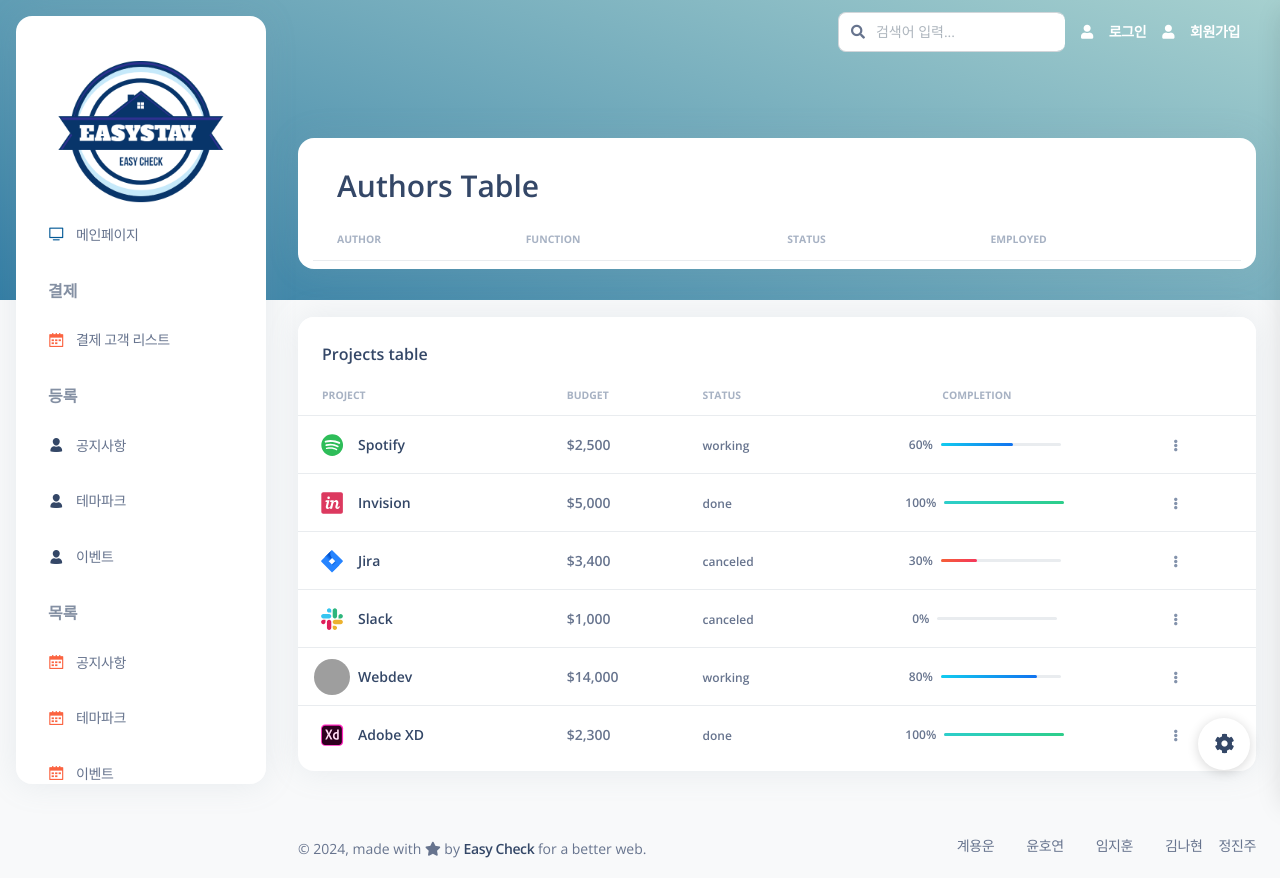
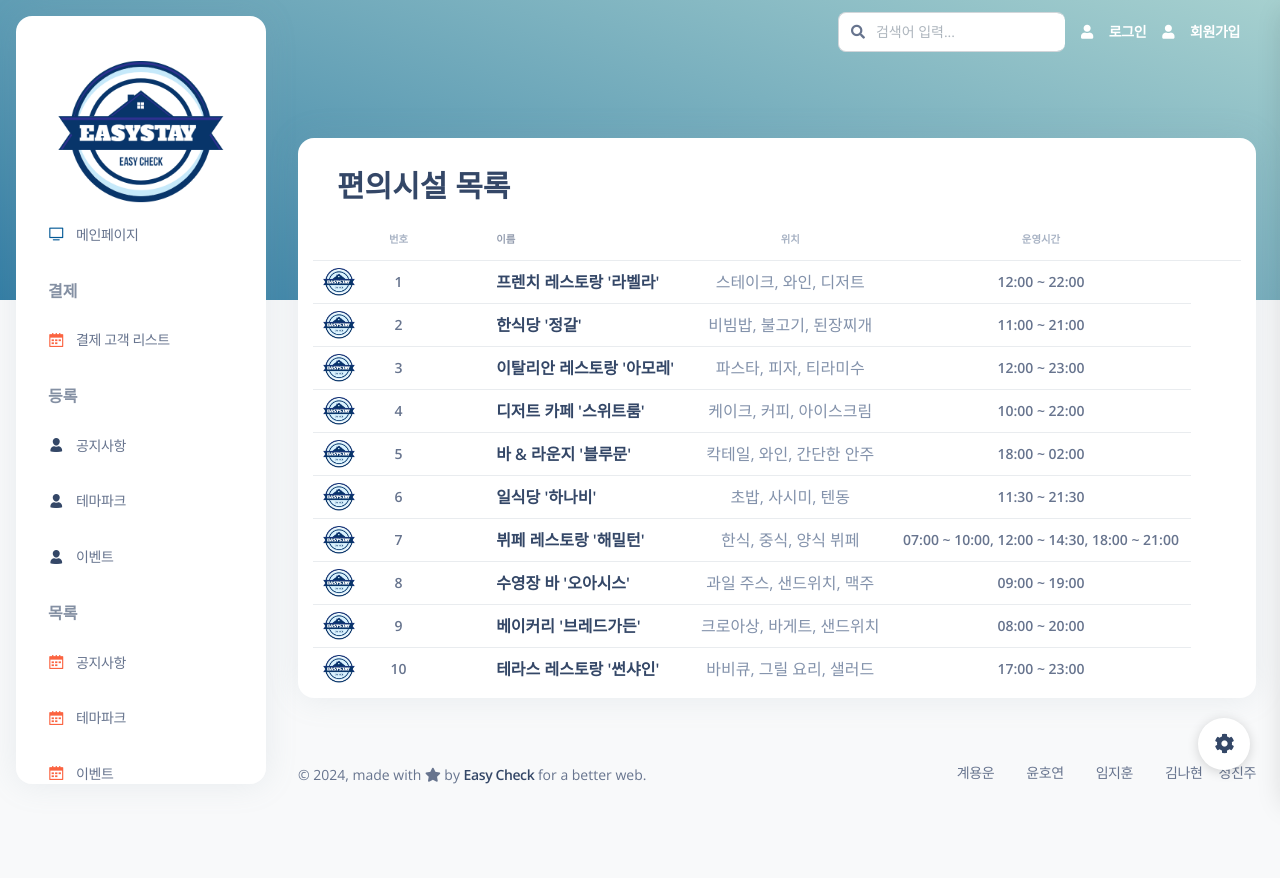
Before and after one commit to beyond-sw-camp/be08-fin-EasyCheck-EasyStay-front-admin, a Vue app: page /amenitieslist in a window 1280 px wide. After the commit the page ends 804 px from the top, so only its background shows below. Built offline with nearby package versions, Linux system fonts and the light colour scheme; grey boxes are pictures that could not be loaded.

Commit message:
design : 편의시설 목록 페이지 구현

```diff
--- a/src/views/AmenitiesList.vue
+++ b/src/views/AmenitiesList.vue
@@ -1,18 +1,89 @@
-<script setup>
-import AuthorsTable from "./components/AuthorsTable.vue";
-import ProjectsTable from "./components/ProjectsTable.vue";
-</script>
 <template>
   <div class="py-4 container-fluid">
-    <div class="row">
-      <div class="col-12">
-        <authors-table />
-      </div>
-    </div>
-    <div class="mt-4 row">
-      <div class="col-12">
-        <projects-table />
-      </div>
-    </div>
+    <AmenitiesTable title="편의시설 목록" :parks="Event" />
   </div>
 </template>
+
+<script>
+import AmenitiesTable from "./components/AmenitiesTable.vue";
+
+export default {
+  components: { AmenitiesTable },
+  data() {
+    return {
+      Event: [
+        {
+          id: 1,
+          name: "프렌치 레스토랑 '라벨라'",
+          location: "스테이크, 와인, 디저트",
+          openingDate: "12:00 ~ 22:00",
+          image: require("../assets/img/002.png"),
+        },
+        {
+          id: 2,
+          name: "한식당 '정갈'",
+          location: "비빔밥, 불고기, 된장찌개",
+          openingDate: "11:00 ~ 21:00",
+          image: require("../assets/img/002.png"),
+        },
+        {
+          id: 3,
+          name: "이탈리안 레스토랑 '아모레'",
+          location: "파스타, 피자, 티라미수",
+          openingDate: "12:00 ~ 23:00",
+          image: require("../assets/img/002.png"),
+        },
+        {
+          id: 4,
+          name: "디저트 카페 '스위트룸'",
+          location: "케이크, 커피, 아이스크림",
+          openingDate: "10:00 ~ 22:00",
+          image: require("../assets/img/002.png"),
+        },
+        {
+          id: 5,
+          name: "바 & 라운지 '블루문'",
+          location: "칵테일, 와인, 간단한 안주",
+          openingDate: "18:00 ~ 02:00",
+          image: require("../assets/img/002.png"),
+        },
+        {
+          id: 6,
+          name: "일식당 '하나비'",
+          location: "초밥, 사시미, 텐동",
+          openingDate: "11:30 ~ 21:30",
+          image: require("../assets/img/002.png"),
+        },
+        {
+          id: 7,
+          name: "뷔페 레스토랑 '해밀턴'",
+          location: "한식, 중식, 양식 뷔페",
+          openingDate: "07:00 ~ 10:00, 12:00 ~ 14:30, 18:00 ~ 21:00",
+          image: require("../assets/img/002.png"),
+        },
+        {
+          id: 8,
+          name: "수영장 바 '오아시스'",
+          location: "과일 주스, 샌드위치, 맥주",
+          openingDate: "09:00 ~ 19:00",
+          image: require("../assets/img/002.png"),
+        },
+        {
+          id: 9,
+          name: "베이커리 '브레드가든'",
+          location: "크로아상, 바게트, 샌드위치",
+          openingDate: "08:00 ~ 20:00",
+          image: require("../assets/img/002.png"),
+        },
+        {
+          id: 10,
+          name: "테라스 레스토랑 '썬샤인'",
+          location: "바비큐, 그릴 요리, 샐러드",
+          openingDate: "17:00 ~ 23:00",
+          image: require("../assets/img/002.png"),
+        },
+      ],
+    };
+  },
+};
+</script>
--- /dev/null
+++ b/src/views/components/AmenitiesTable.vue
@@ -0,0 +1,154 @@
+<template>
+  <div
+    class="card mb-4"
+    style="width: 100%; max-width: 1900px; margin: 50px auto; padding: 0 15px"
+  >
+    <div class="card-header pb-0">
+      <h6 class="fs-3">{{ title }}</h6>
+    </div>
+    <div class="card-body px-0 pt-0 pb-2 table-container">
+      <div class="table-responsive p-0">
+        <table class="table align-items-center mb-0">
+          <thead>
+            <tr>
+              <th
+                class="text-center text-uppercase text-secondary text-xxs font-weight-bolder opacity-7"
+              ></th>
+              <th
+                class="text-center text-uppercase text-secondary text-xxs font-weight-bolder opacity-7"
+              >
+                번호
+              </th>
+              <th
+                class="ztext-secondary text-xxs font-weight-bolder opacity-7 ps-6"
+              >
+                이름
+              </th>
+              <th
+                class="text-center text-uppercase text-secondary text-xxs font-weight-bolder opacity-7"
+              >
+                위치
+              </th>
+              <th
+                class="text-center text-uppercase text-secondary text-xxs font-weight-bolder opacity-7"
+              >
+                운영시간
+              </th>
+              <th class="text-secondary opacity-7"></th>
+            </tr>
+          </thead>
+          <tbody>
+            <tr v-for="(park, index) in parks" :key="park.id">
+              <!-- 사진 -->
+              <td class="photo-cell">
+                <img
+                  :src="park.image"
+                  class="avatar avatar-sm"
+                  :alt="park.name"
+                />
+              </td>
+
+              <!-- 번호 -->
+              <td class="number-cell">
+                <span class="text-sm font-weight-bold">{{ index + 1 }}</span>
+              </td>
+
+              <!-- 테마파크 이름 -->
+              <td class="title-cell">
+                <h6 class="mb-0 text-m">{{ park.name }}</h6>
+              </td>
+
+              <!-- 위치 -->
+              <td class="text-center">
+                <p class="text-m text-secondary mb-0">
+                  {{ park.location }}
+                </p>
+              </td>
+
+              <!-- 개장일 -->
+              <td class="text-center">
+                <span class="text-sm font-weight-bold">{{
+                  park.openingDate
+                }}</span>
+              </td>
+            </tr>
+          </tbody>
+        </table>
+      </div>
+    </div>
+  </div>
+</template>
+
+<script>
+export default {
+  props: {
+    title: {
+      type: String,
+      default: "이벤트 목록",
+    },
+    parks: {
+      type: Array,
+      required: true,
+      default: () => [],
+    },
+  },
+};
+</script>
+
+<style scoped>
+.table-container {
+  max-height: 700px;
+  overflow-y: auto;
+}
+
+/* 스크롤바 숨기기 */
+.table-container::-webkit-scrollbar {
+  width: 0;
+  height: 0;
+}
+
+.table-container {
+  scrollbar-width: none;
+  -ms-overflow-style: none;
+}
+
+/* 아바타 이미지 스타일 */
+.avatar {
+  border-radius: 50%;
+  width: 40px;
+  height: 40px;
+  object-fit: cover;
+}
+
+/* 사진 셀 */
+.photo-cell {
+  padding: 0 8px;
+  text-align: center;
+  width: 50px;
+}
+
+/* 번호 셀 */
+.number-cell {
+  text-align: center;
+  width: 40px;
+}
+
+/* 제목 셀 */
+.title-cell {
+  padding-left: 64px;
+  text-align: left; /* 중앙 정렬 추가 */
+}
+
+/* 버튼 그룹 정렬 */
+.button-group {
+  display: flex;
+  gap: 8px;
+  justify-content: center;
+}
+
+/* 버튼 스타일 */
+button {
+  padding: 8px 15px;
+  font-size: 0.9rem;
+}
+</style>
```
